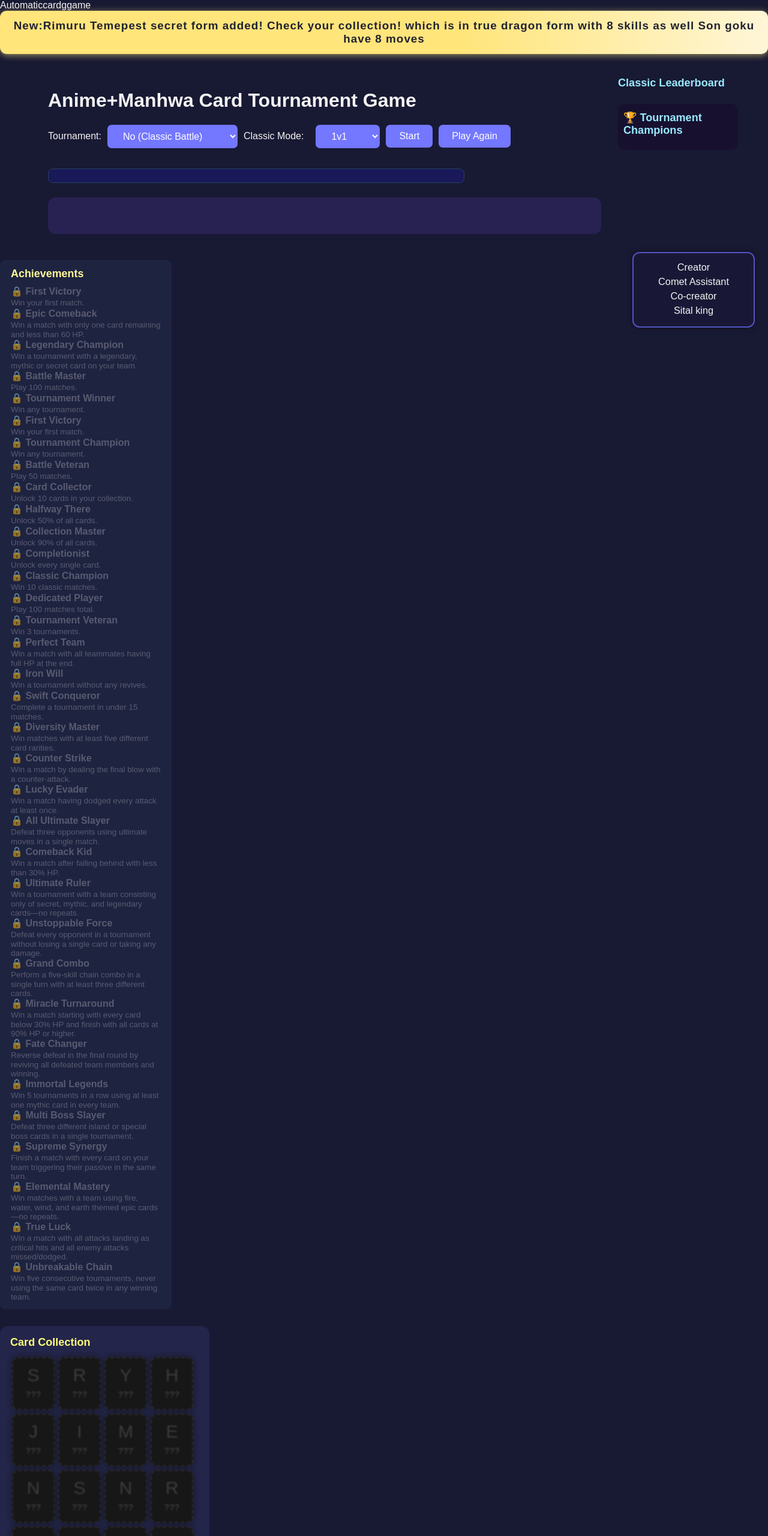
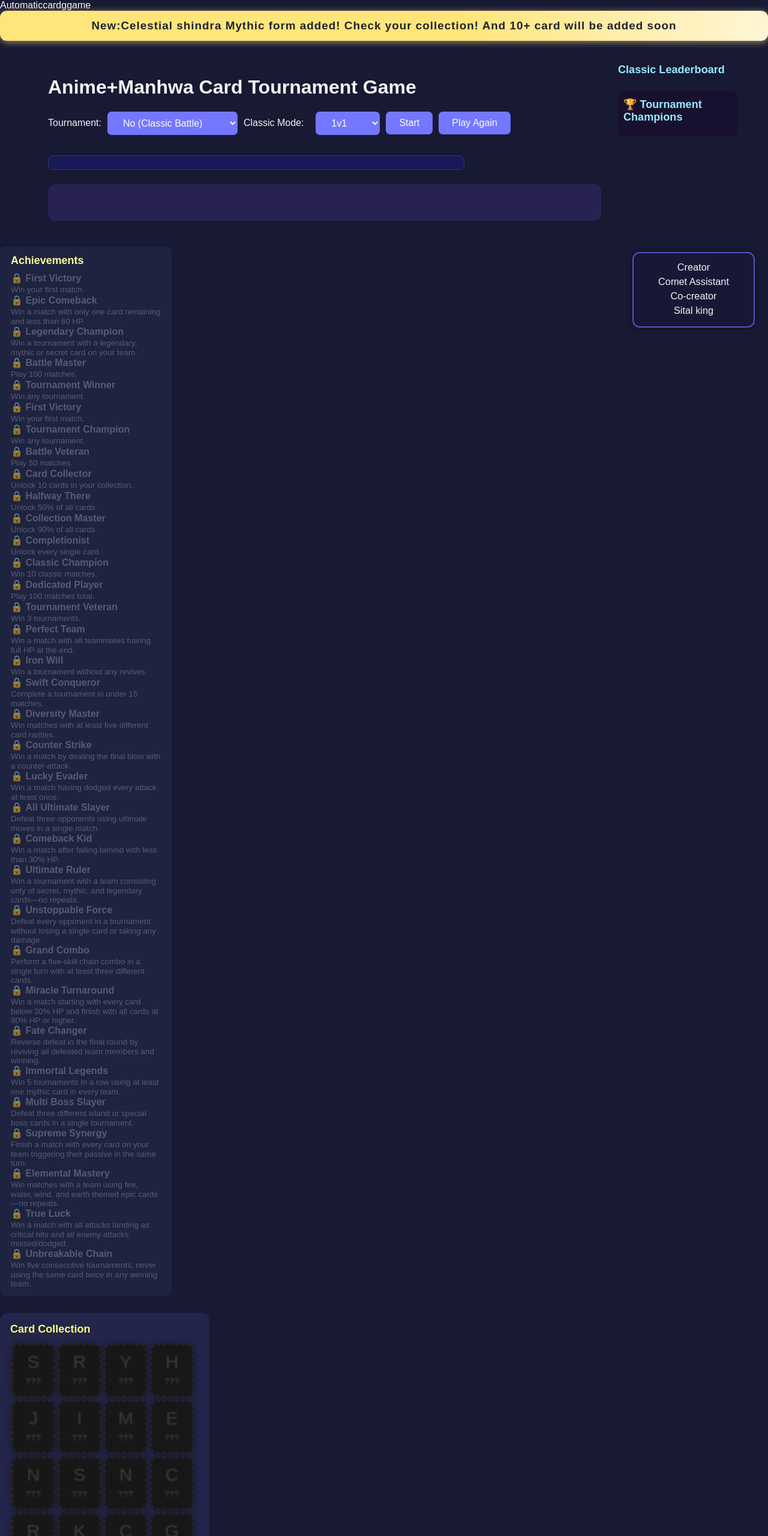
Before and after one commit to SonGokuMUI-max/Automaticcardggame, a plain HTML site: page index.html in a window 1280 px wide. Shown: the top 2560 px of the page at 60% size. Drawn offline with Linux system fonts and the light colour scheme.

Commit message:
index.html

```diff
--- a/index.html
+++ b/index.html
@@ -203,7 +203,7 @@ select:hover, .btn:hover { background: #5a5dbf; }
 }
 
 // Usage: Announce something new
-announce("New:Rimuru Temepest secret form added! Check your collection! which is in true dragon form with 8 skills as well Son goku have 8 moves" );
+announce("New:Celestial shindra Mythic form added! Check your collection! And 10+ card will be added soon" );
 // ============ FULL CARD DATA (ALL ANIME/MANHWA) ============
 const allCards = [
   // SECRET CARDS
@@ -380,6 +380,28 @@ attack: 755
 
 // --- Add to ALLCARDS array in your JS ---
 // MYTHIC CARDS
+  {
+  name: "Celestial Shinra",
+  display: "Celestial Shinra (Fate Requiem)",
+  rarity: "mythic",
+  moves: [
+    {
+      name: "Stellar Retribution", power: 480, vfx: "✨⚡", desc: "Unleash celestial energy—hits two random enemies and ignores defense."},
+    {
+      name: "Rewrite Destiny",power: 250, vfx: "🌌🔄", desc: "Once per match, cleanse all negative effects from allies and swap buffs/debuffs across teams."},
+    {
+      name: "Astral Cataclysm", power: 540, vfx: "☄️💥",desc: "Deal heavy damage to all foes; enemies with higher HP are stunned for 1 round."},
+    {
+      name: "Fate's Edge", power: 420, vfx: "🗡️✨", desc: "Deals bonus damage if enemy has buffs; 35% chance to remove a positive effect."},
+
+    {
+      name: "PASSIVE", power: 0, vfx: "🔮",  desc: "Immune to debuffs; revives at 1 HP once per match, healing all allies for 55 HP."}
+
+  ],
+  hp: 1600,
+  attack: 350
+},
+
 {
 name: "Rimuru Tempest",
 display: "Rimuru Tempest (demon lord)",
```
